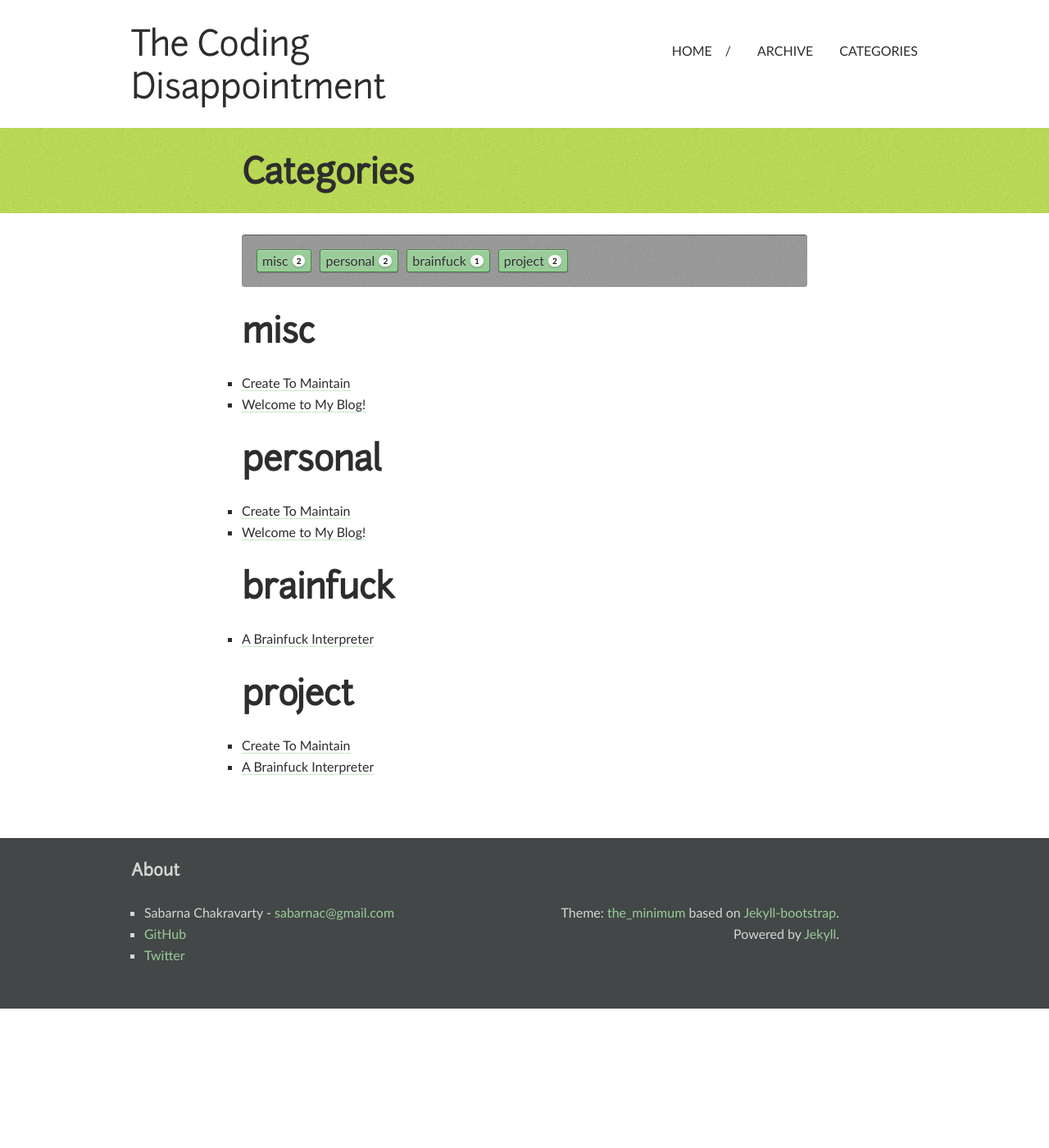
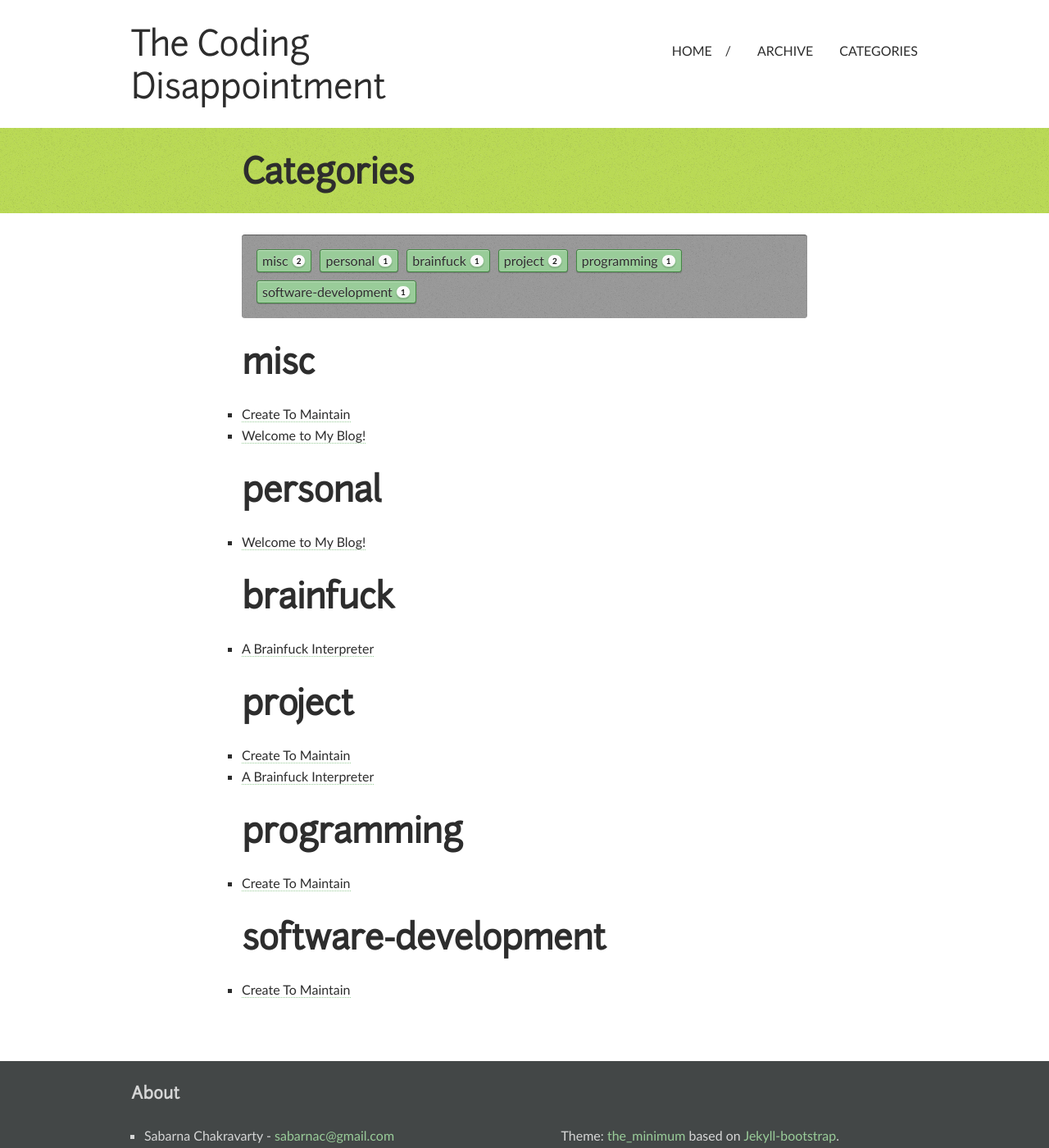
Before and after one commit to sabarnac/sabarnac.github.io, a Jekyll site: the page built from categories/index.html, in a window 1280 px wide and 1400 px high. Shown: the whole window at 82% size. Built offline with Jekyll 4.4.1, drawn with Linux system fonts in a browser that asks for light colours; comment, search, counter and statistics services are not loaded.

Commit message:
Category Changes for "Create To Maintain"

```diff
--- a/_posts/2017-05-23-create-to-maintain.md
+++ b/_posts/2017-05-23-create-to-maintain.md
@@ -2,7 +2,7 @@
 layout: post
 title: "Create To Maintain"
 date: 2017-05-23 20:37:33 +0530
-categories: misc personal project
+categories: misc project programming software-development
 ---
 [![XKCD - Donal Knuth](https://imgs.xkcd.com/comics/donald_knuth.png)](https://www.xkcd.com/163/)
 
```
